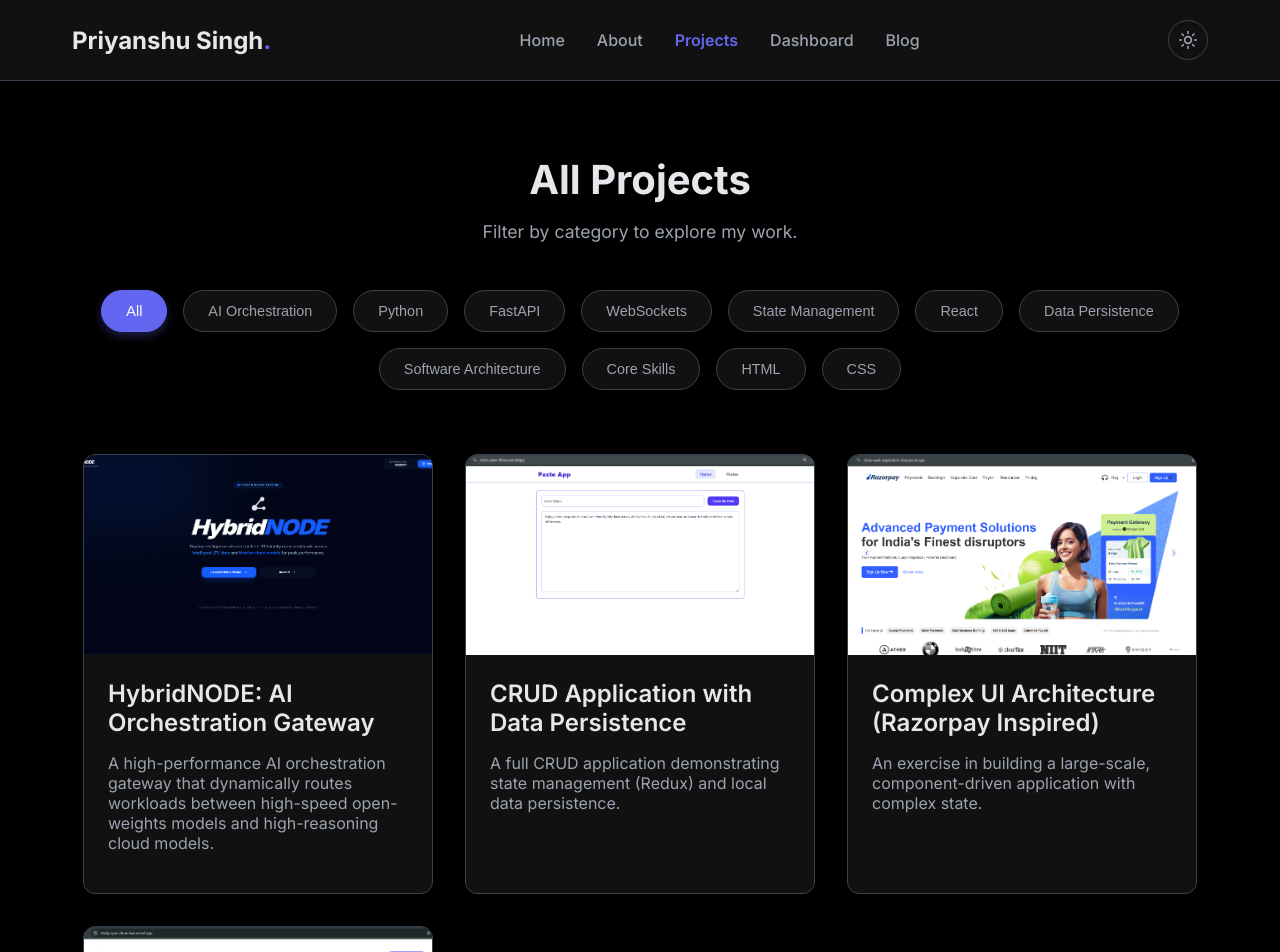
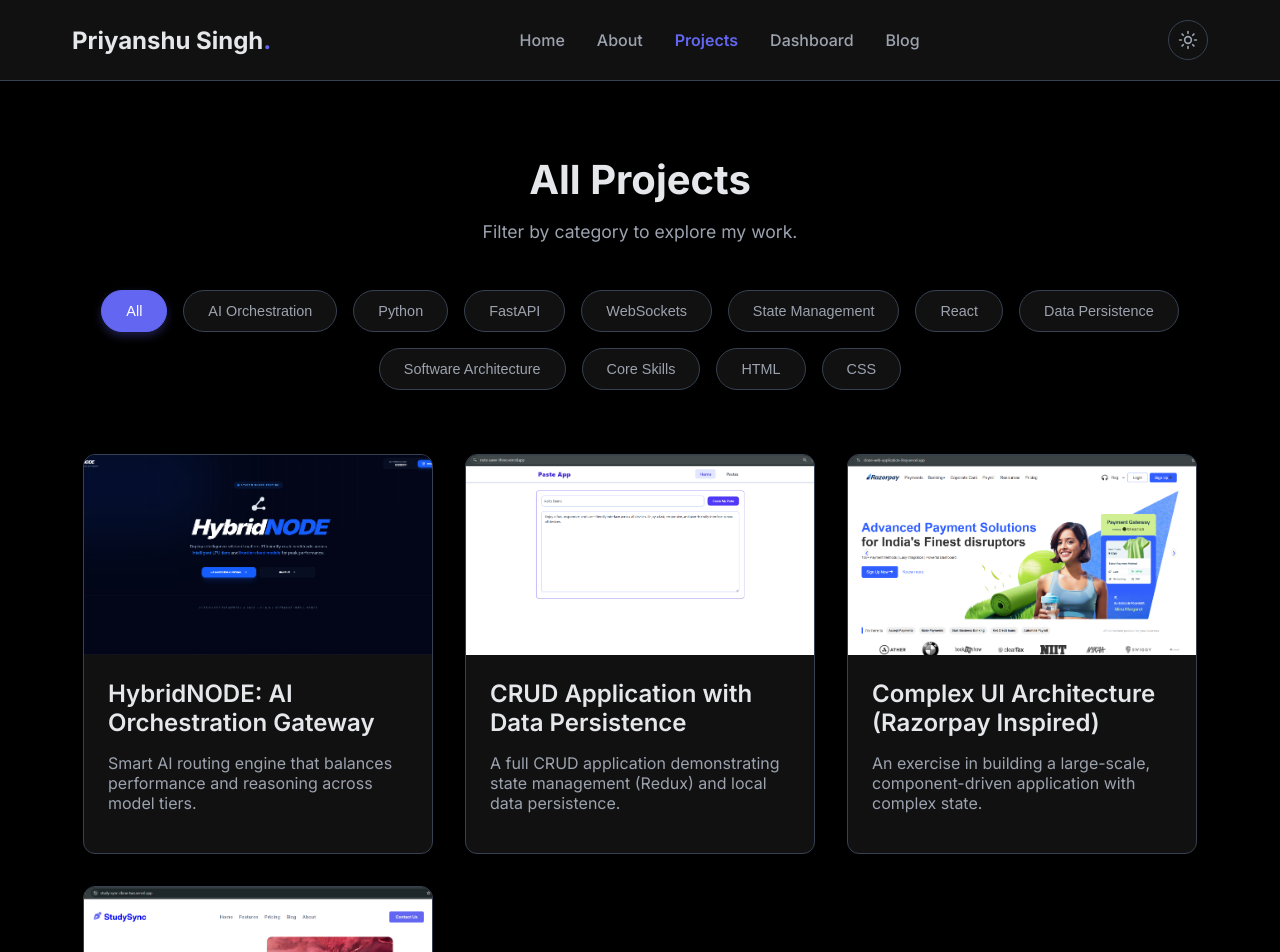
Before and after one commit to getPraise/react-portfolio, a React (Create React App) app: page /projects in a window 1280 px wide. Shown: the top 952 px of the page. Built offline with nearby package versions, Linux system fonts and the light colour scheme.

Commit message:
Revise short description for HybridNODE project
Updated short description to emphasize smart AI routing.

```diff
--- a/src/data/data.js
+++ b/src/data/data.js
@@ -67,7 +67,7 @@ export const PROJECTS = [
     title: "HybridNODE: AI Orchestration Gateway",
     tags: ["AI Orchestration", "Python", "FastAPI", "WebSockets"],
     shortDescription:
-      "A high-performance AI orchestration gateway that dynamically routes workloads between high-speed open-weights models and high-reasoning cloud models.",
+      "Smart AI routing engine that balances performance and reasoning across model tiers.",
     longDescription:
       "HybridNODE is an intelligent AI gateway designed to optimize the trade-off between cost and model reasoning. I architected and developed the core AI Engine, which utilizes semantic vector routing to classify prompt complexity in real-time. The engine intelligently delegates tasks—routing standard queries to high-speed open-weights models (via Groq API) and complex reasoning tasks to advanced cloud models (Google Gemini)—while maintaining a resilient fallback system to ensure zero-downtime performance.",
     images: [
```
